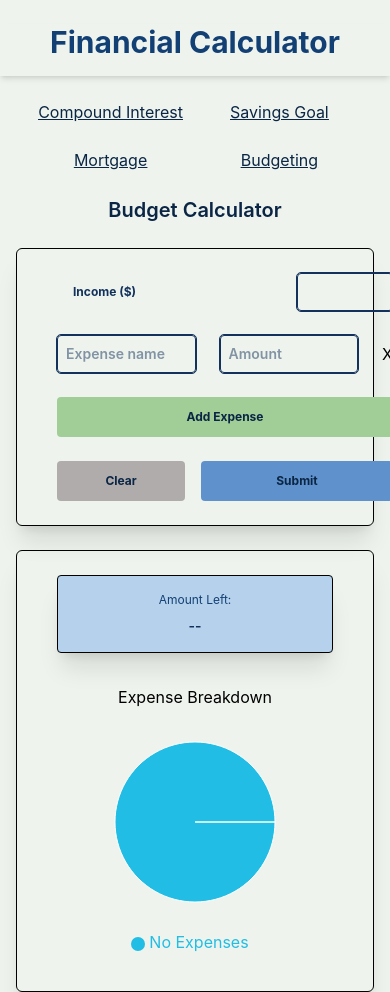
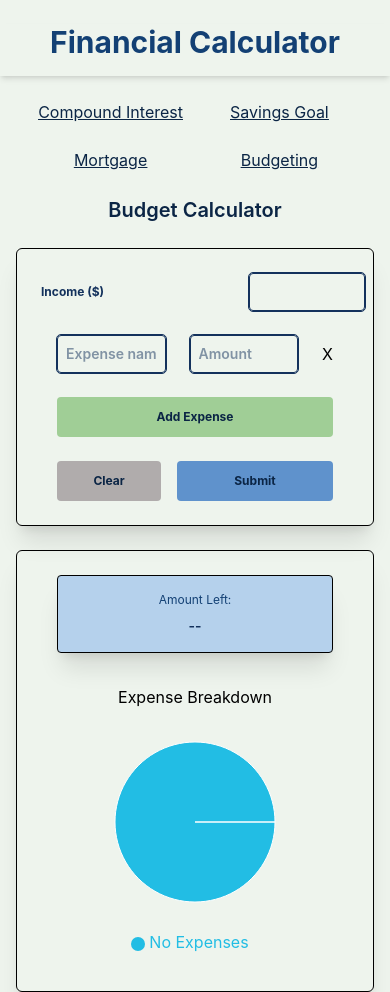
Before and after one commit to devesh7yadav/financial-calculator, a React (Vite) app in the folder frontend/: page /budget in a window 390 px wide. Built offline with nearby package versions, Linux system fonts and the light colour scheme.

Commit message:
Fixed mobile UI issue

```diff
--- a/frontend/src/Styles.js
+++ b/frontend/src/Styles.js
@@ -1,7 +1,7 @@
 export const labelDesign = "grid text-xs md:text-base w-48 shrink-0 font-bold text-[#13315c] mx-4";
-export const inputDesign = "grid text-sm md:text-base outline-1 w-full min-w-24 border p-2 rounded font-semibold text-[#13315c]";
+export const inputDesign = "grid text-sm md:text-base outline-1 w-full min-w-12 border p-2 rounded font-semibold text-[#13315c]";
 
-export const alignBoxes = "flex items-center gap-4 mx-4";
+export const alignBoxes = "flex items-center -mx-4 md:gap-4 md:mx-4";
 
 export const title = "grid text-xl md:text-2xl text-center font-semibold text-[#0b2545] my-6";
 
@@ -10,4 +10,4 @@ export const clearButtonDesign = "text-xs md:text-base p-3 rounded font-bold bg-
 export const buttonFormat = "grid grid-cols-[2fr_3fr] gap-4 mx-4";
 
 export const outputCard = "grid gap-6 md:justify-items-center border p-6 rounded-md shadow-xl";
-export const inputCard = "grid gap-6 flex-1 border p-6 rounded-md shadow-xl";
+export const inputCard = "grid gap-6 border p-6 rounded-md shadow-xl";
```
Also changed, not shown: 1 other file (tests, documents, lock files or other folders).
